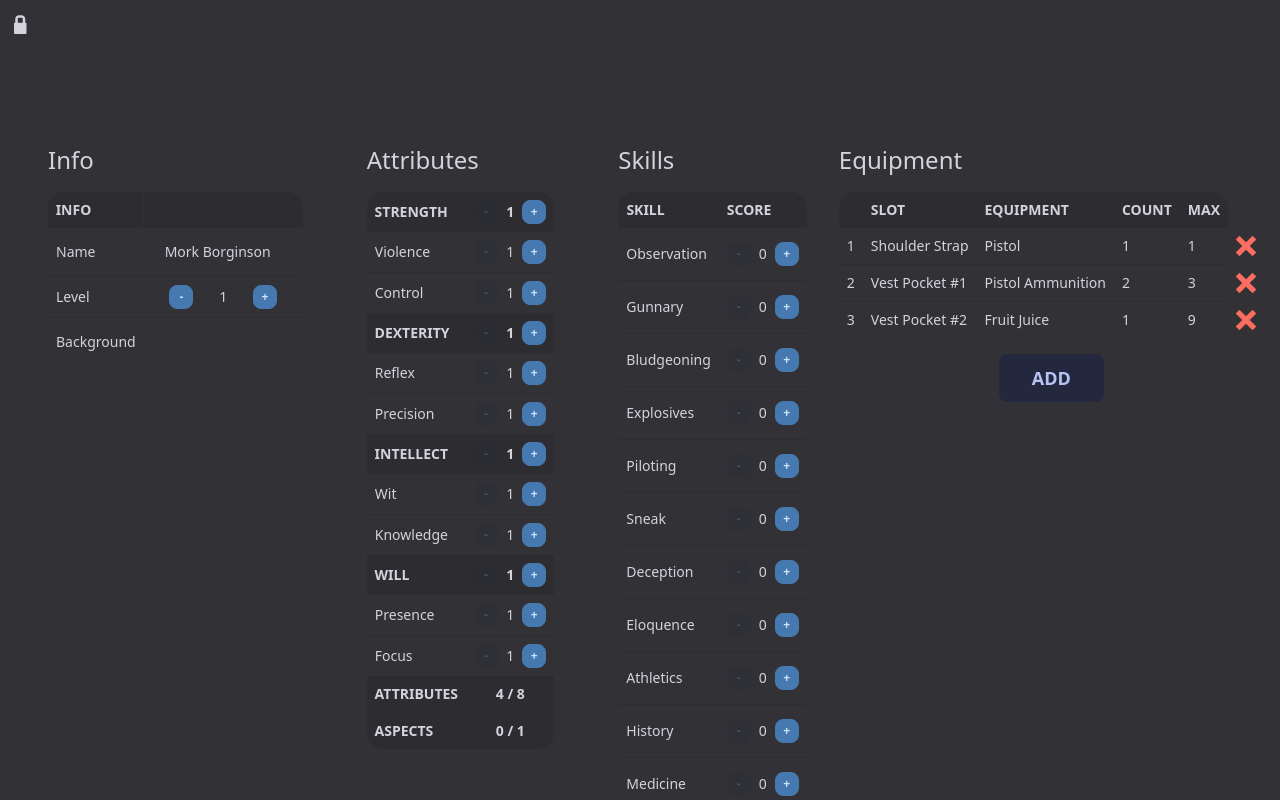
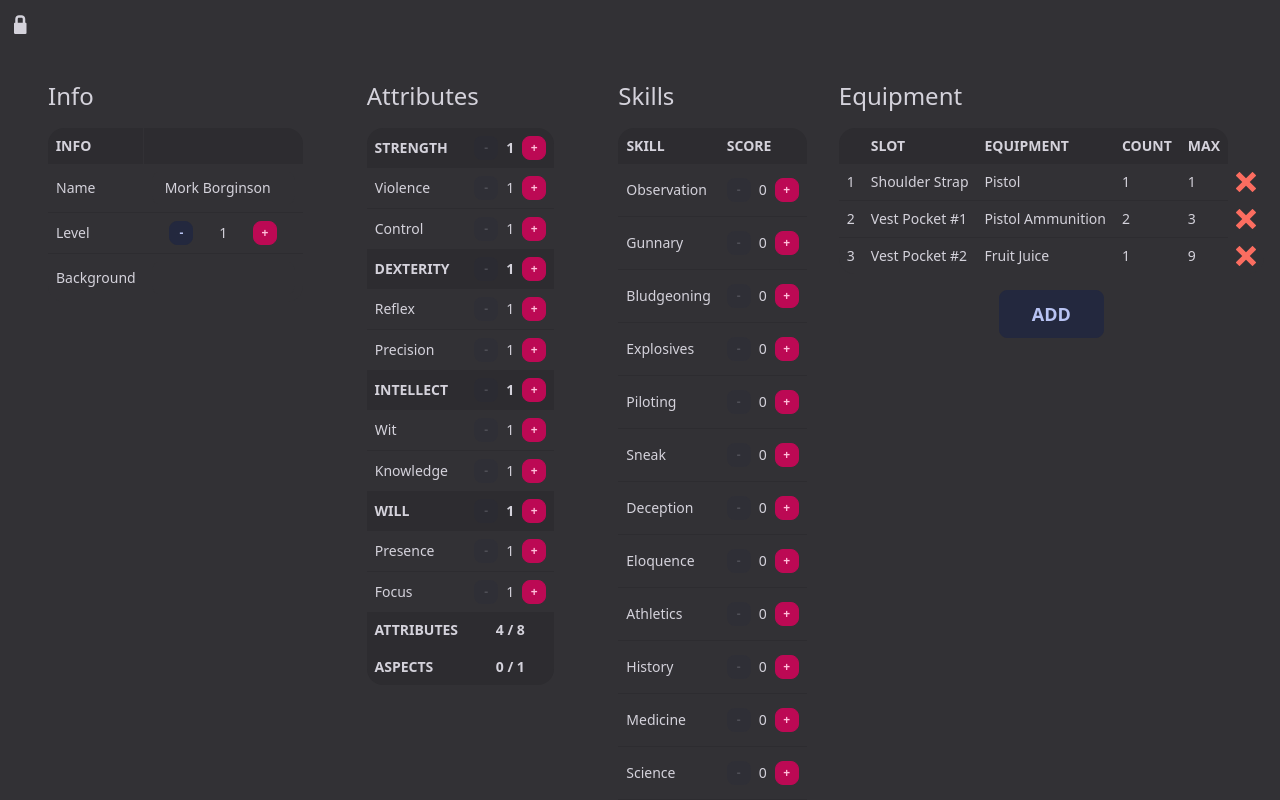
Before and after one commit to mytinycloud/caltrops, a React (Create React App) app in the folder char-sheet/: page / in a window 1280 px wide. Both pictures are taken after a click on the button 24 px from the left and 24 px from the top of the page. Shown: the top 800 px of the page. Built offline with nearby package versions, Linux system fonts and the light colour scheme.

Commit message:
Minor style tweaks

```diff
--- a/char-sheet/src/components/PointEntryBox.jsx
+++ b/char-sheet/src/components/PointEntryBox.jsx
@@ -19,14 +19,14 @@ function PointEntryBox({value, setValue, isEditable=false, min=0, max=9, isCappe
   return (
     <div className="flex justify-evenly items-center">
       <button
-        className={`btn btn-accent btn-square btn-xs ${isInvisible} transition-all`}
+        className={`btn btn-square btn-xs ${isInvisible} transition-all`}
         disabled={canDecrement ? "" : "disabled"}
         onClick={()=>setValue(value-1)}>
         <p>-</p>
       </button>
       <p className='py-0 mx-2 text-center'> {value} </p>
       <button
-        className={`btn btn-accent btn-square btn-xs ${isInvisible} transition-all`}
+        className={`btn btn-primary btn-square btn-xs ${isInvisible} transition-all`}
         disabled={canIncrement ? "" : "disabled"}
         onClick={()=>setValue(value+1)}>
         <p>+</p>
--- a/char-sheet/src/pages/ParentalAdvisory.jsx
+++ b/char-sheet/src/pages/ParentalAdvisory.jsx
@@ -47,7 +47,7 @@ function ParentalAdvisory() {
       </button>
 
       {/* Character, attributes, status effects Info tables */}
-      <section className='flex mx-4 justify-around basis-full mt-20'>
+      <section className='flex mx-4 justify-around basis-full mt-4'>
         <InfoTable
           info={sheet.info}
           setInfo={info => {setSheet(modifyObject(sheet, 'info', info))}}
```
